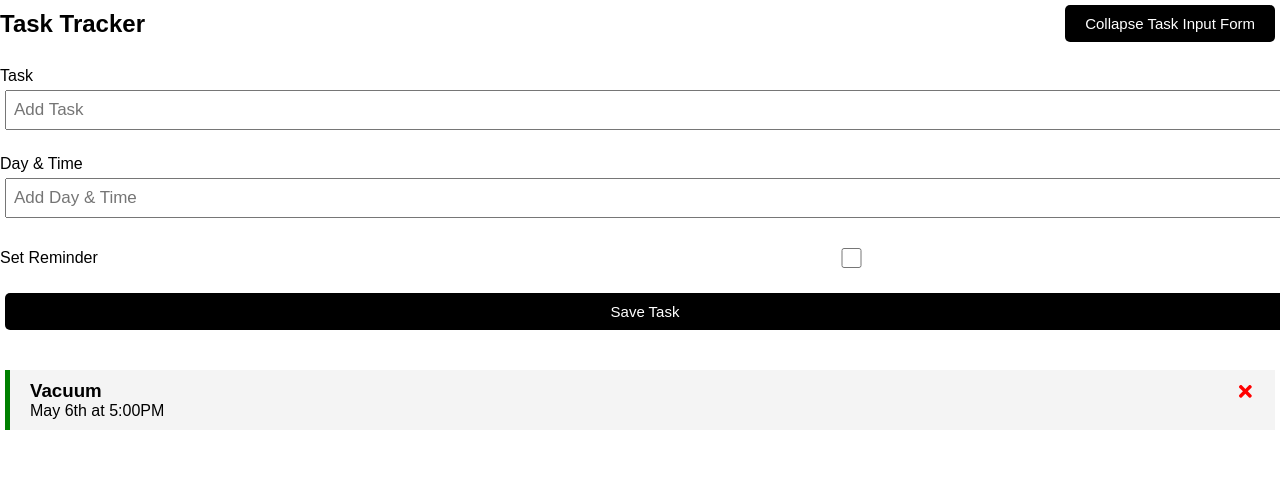
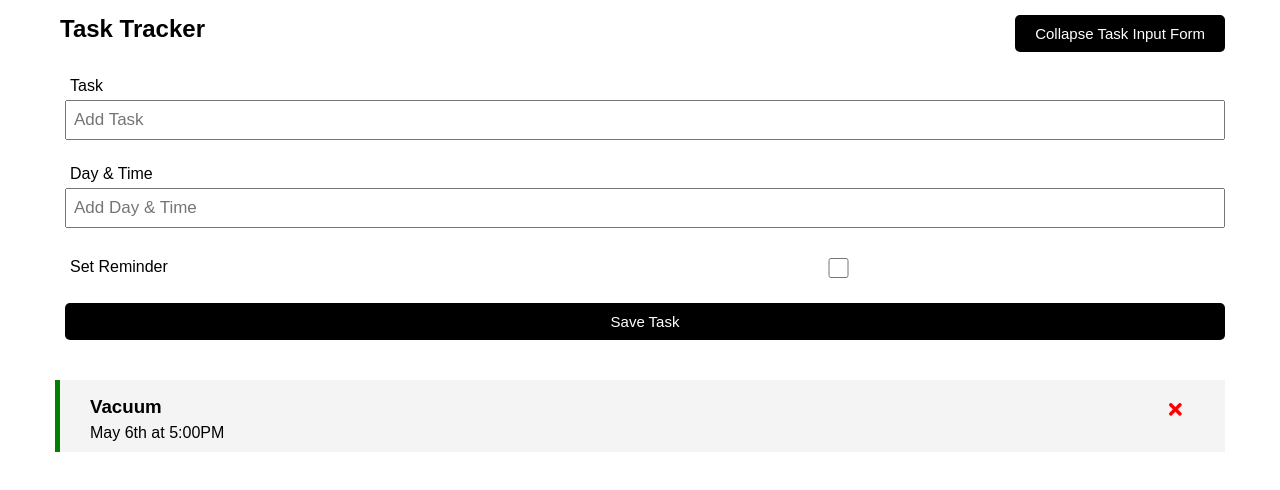
Before and after one commit to NelsonWu820/react-task-tracker, a React (Create React App) app: page / in a window 1280 px wide. Shown: the top 490 px of the page. Built offline with nearby package versions, Linux system fonts and the light colour scheme.

Commit message:
Basic margin styeling

```diff
--- a/src/index.css
+++ b/src/index.css
@@ -1,6 +1,6 @@
 * {
   box-sizing: border-box;
-  margin: 0;
+  margin: 5px 10px auto 10px;
   padding: 0;
 }
 
```
